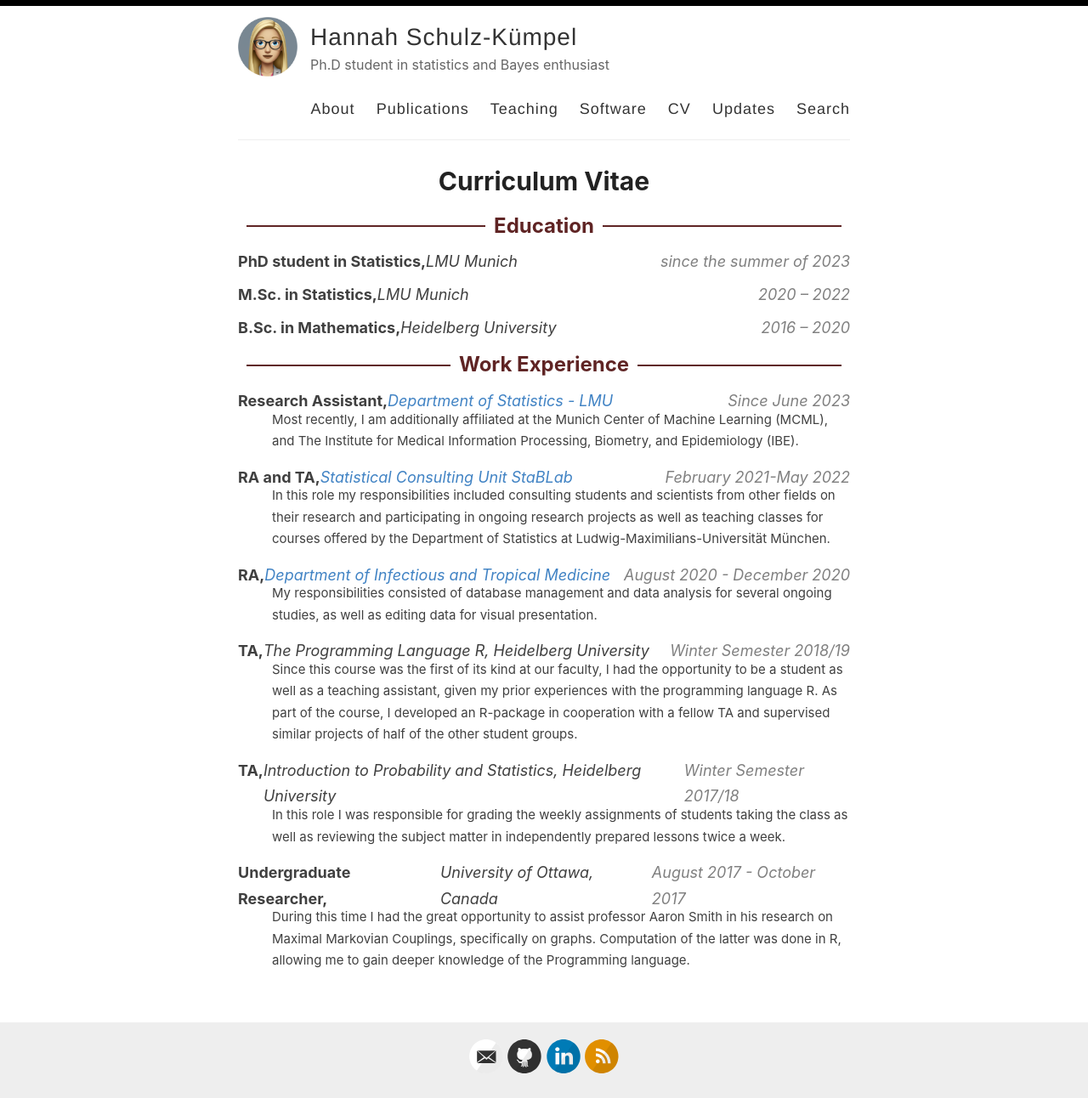
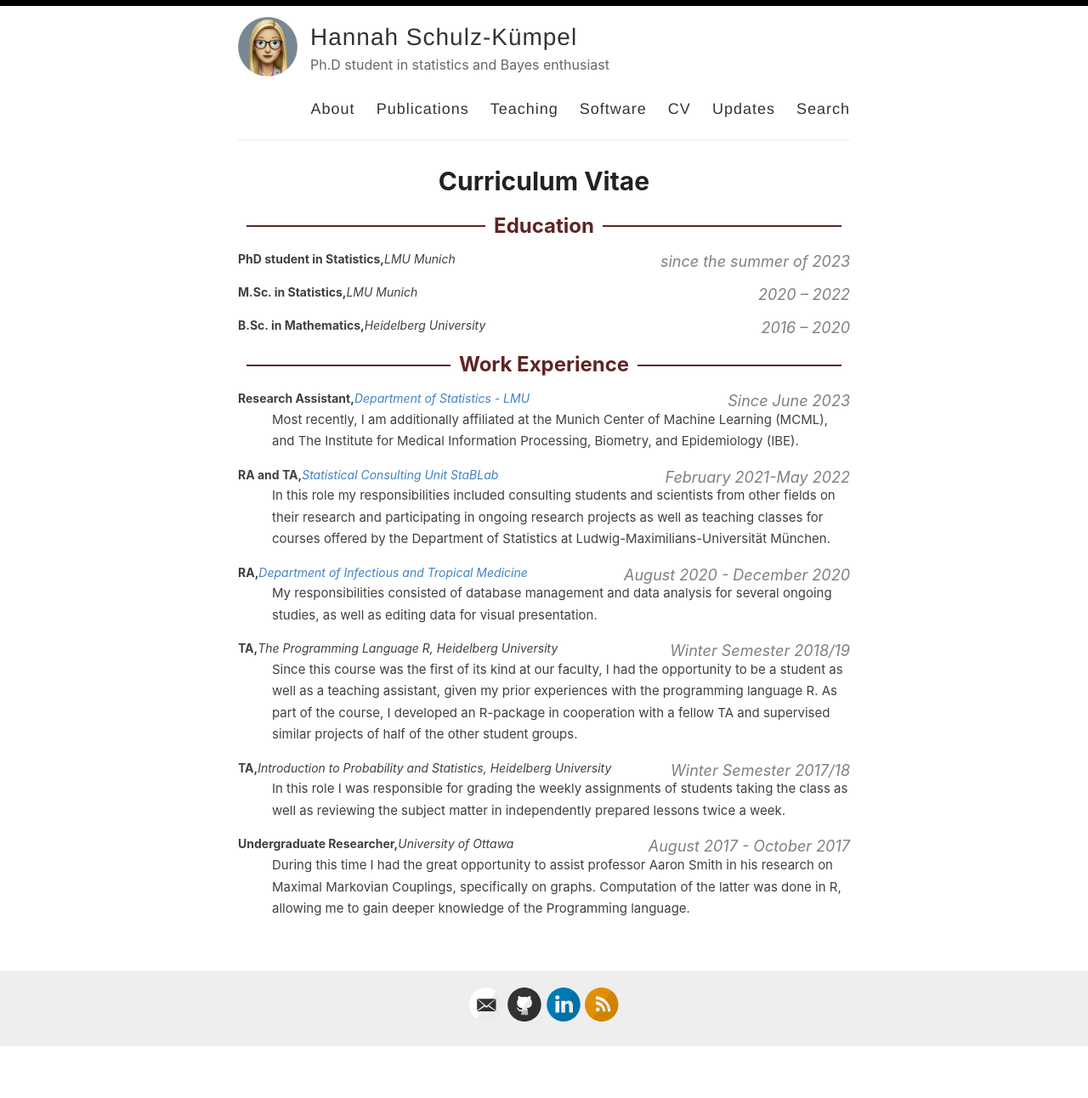
Before and after one commit to 11annah/11annah.github.io, a Jekyll site: the page built from _pages/cv.md, in a window 1280 px wide. Shown: the whole page at 85% size. Built offline with Jekyll 4.4.1, drawn with Linux system fonts in a browser that asks for light colours; after the commit the page ends 1231 px from its top, so only the background shows below that.

Commit message:
Update cv.md

```diff
--- a/_pages/cv.md
+++ b/_pages/cv.md
@@ -33,15 +33,18 @@ permalink: /cv/
     }
     .custom-container .fat-text {
         font-weight: bold;
+        font-size: 14px;
     }
 
     .custom-container .italic-text {
         font-style: italic;
+        font-size: 14px;
     }
 
     .custom-container .fat-text,
     .custom-container .italic-text {
         display: inline-block;
+        font-size: 14px;
     }
 
     .custom-container .gray-italic-text {
@@ -142,7 +145,7 @@ permalink: /cv/
 
 <div class="entry custom-container">
     <span class="fat-text">Undergraduate Researcher,</span>
-    <span class="italic-text">University of Ottawa, Canada</span>
+    <span class="italic-text">University of Ottawa</span>
     <span class="gray-italic-text">August 2017 - October 2017</span>
 </div>
 <p class="entry indented-paragraph">During this time I had the great opportunity to assist professor Aaron Smith in his research on Maximal Markovian Couplings, specifically on graphs. Computation of the latter was done in R, allowing me to gain deeper knowledge of the Programming language.</p>
```
